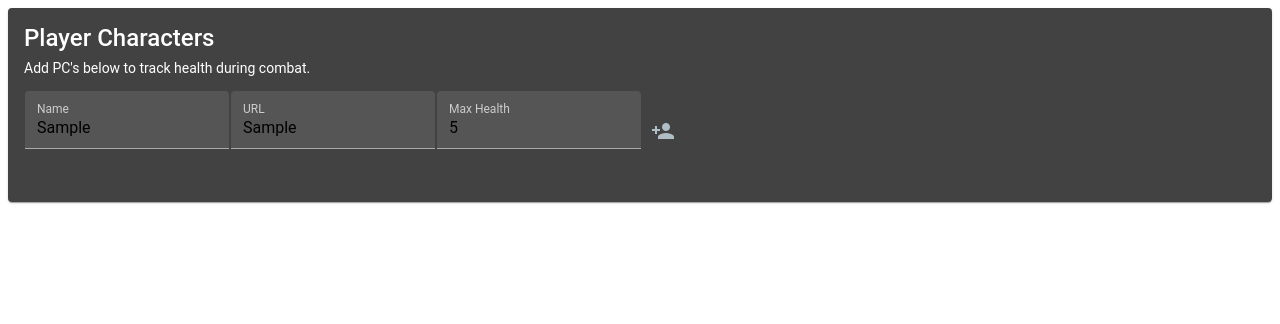
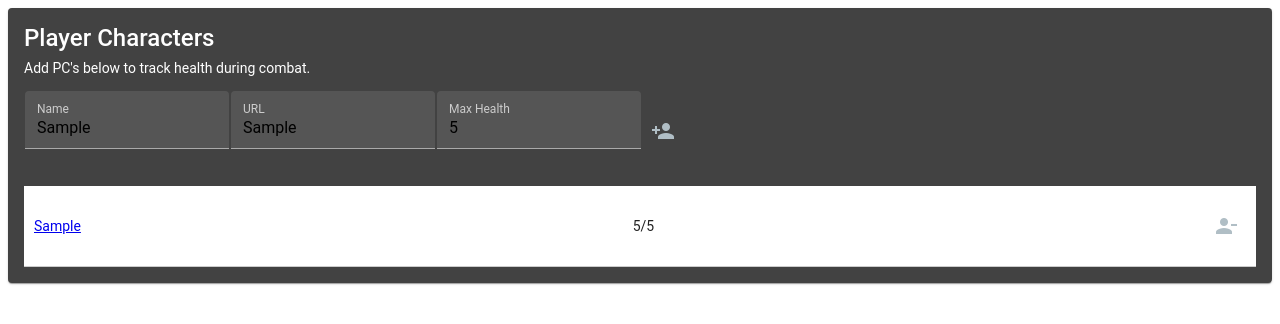
Before and after one commit to Taubs99/dnd-encounter-tracker, an Angular app: page / in a window 1280 px wide. Both pictures are taken after typing "Sample", "Sample", "5" into the empty fields and a click on the button "person_add". Shown: the top 324 px of the page. Built offline with nearby package versions, Linux system fonts and the light colour scheme.

Commit message:
Adding and Removing heroes

```diff
--- a/src/app/character.ts
+++ b/src/app/character.ts
@@ -1,5 +1,6 @@
 export class Character {
-  health: number;
+  currHealth: number;
+  maxHealth: number;
   name: string;
   link: string;
 }
--- a/src/app/hero-tracker/hero-tracker.component.css
+++ b/src/app/hero-tracker/hero-tracker.component.css
@@ -1,3 +1,17 @@
 .forms {
   justify-content: left;
 }
+
+.example-box {
+  padding: 20px 10px;
+  border-bottom: solid 1px #ccc;
+  color: rgba(0, 0, 0, 0.87);
+  display: flex;
+  flex-direction: row;
+  align-items: center;
+  justify-content: space-between;
+  box-sizing: border-box;
+  cursor: move;
+  background: white;
+  font-size: 14px;
+}
--- a/src/app/hero-tracker/hero-tracker.component.html
+++ b/src/app/hero-tracker/hero-tracker.component.html
@@ -8,19 +8,19 @@
           <td>
             <mat-form-field appearance="fill">
               <mat-label>Name</mat-label>
-              <input matInput placeholder="Ex. Torinn" />
+              <input #name matInput placeholder="Ex. Torinn" />
             </mat-form-field>
           </td>
           <td>
             <mat-form-field appearance="fill">
               <mat-label>URL</mat-label>
-              <input matInput placeholder="Ex. dndbeyond.com" />
+              <input #url matInput placeholder="Ex. dndbeyond.com" />
             </mat-form-field>
           </td>
           <td>
             <mat-form-field appearance="fill">
               <mat-label>Max Health</mat-label>
-              <input matInput placeholder="Ex. 35" type="number" />
+              <input #maxHealth matInput placeholder="Ex. 35" type="number" />
             </mat-form-field>
           </td>
           <td>
@@ -28,6 +28,7 @@
               mat-icon-button
               color="accent"
               aria-label="Example icon button with a menu icon"
+              (click)="addHero(name.value, url.value, maxHealth.value)"
             >
               <mat-icon>person_add</mat-icon>
             </button>
@@ -37,8 +38,23 @@
     </form>
 
     <div cdkDropList (cdkDropListDropped)="drop($event)">
-      <div *ngFor="let hero of heroes" cdkDrag>
-        {{ hero }}
+      <div
+        class="example-box"
+        *ngFor="let hero of heroes; index as indexOfElement"
+        cdkDrag
+      >
+        <div>
+          <a href="{{ hero.link }}">{{ hero.name }}</a>
+        </div>
+        <div>{{ hero.currHealth }}/{{ hero.maxHealth }}</div>
+        <button
+          mat-icon-button
+          color="accent"
+          aria-label="Example icon button with a menu icon"
+          (click)="removeHero(indexOfElement)"
+        >
+          <mat-icon>person_remove</mat-icon>
+        </button>
       </div>
     </div>
   </mat-card-content>
--- a/src/app/hero-tracker/hero-tracker.component.ts
+++ b/src/app/hero-tracker/hero-tracker.component.ts
@@ -17,4 +17,15 @@ export class HeroTrackerComponent implements OnInit {
   drop(event: CdkDragDrop<Character[]>) {
     moveItemInArray(this.heroes, event.previousIndex, event.currentIndex);
   }
+  addHero(name, url, maxHealth) {
+    this.heroes.push({
+      name: name,
+      link: url,
+      maxHealth: maxHealth,
+      currHealth: maxHealth,
+    });
+  }
+  removeHero(index) {
+    this.heroes.splice(index, 1);
+  }
 }
```
